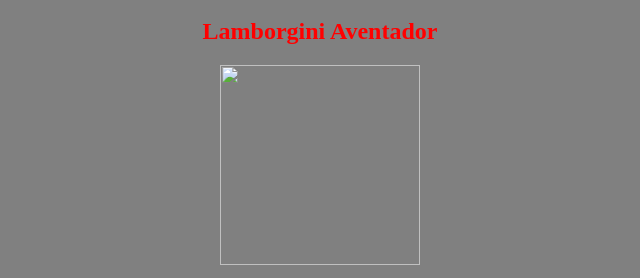
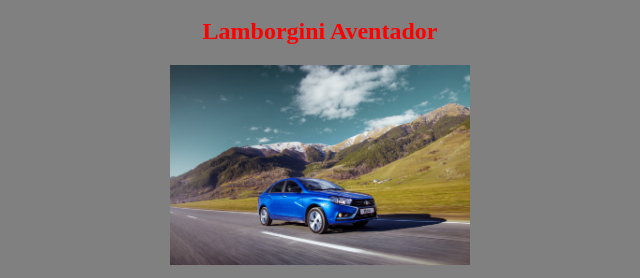
Before and after one commit to Vadik-123/studious-guacamole, a plain HTML site: page index.html in a window 1280 px wide. Shown: the part 48-326 px from the top of the page, without its empty margins (320-960 px from the left). Drawn offline with Linux system fonts and the light colour scheme.

Commit message:
Update index.html

```diff
--- a/index.html
+++ b/index.html
@@ -24,7 +24,7 @@
 <body>
 <h1 align='center'>Топ машин 3021 века</h1>
 <h2 class = 'nazvanie'>Lamborgini Aventador</h2>
-<p align='center'><img class ='auto' src='studious-guacamole\svesta-drive_1-scaled.jpg'/></p>
+<p align='center'><img class ='auto' src='studious-guacamole/vesta-drive_1-scaled.jpg'/></p>
 <p align='center'><img class='symbol' src='https://coachdaveacademy.com/wp-content/uploads/2020/07/logo-car-lamborghini.png'/></p>
 
 <h2 class = 'nazvanie'>Bugatti Veyron</h2>
```
